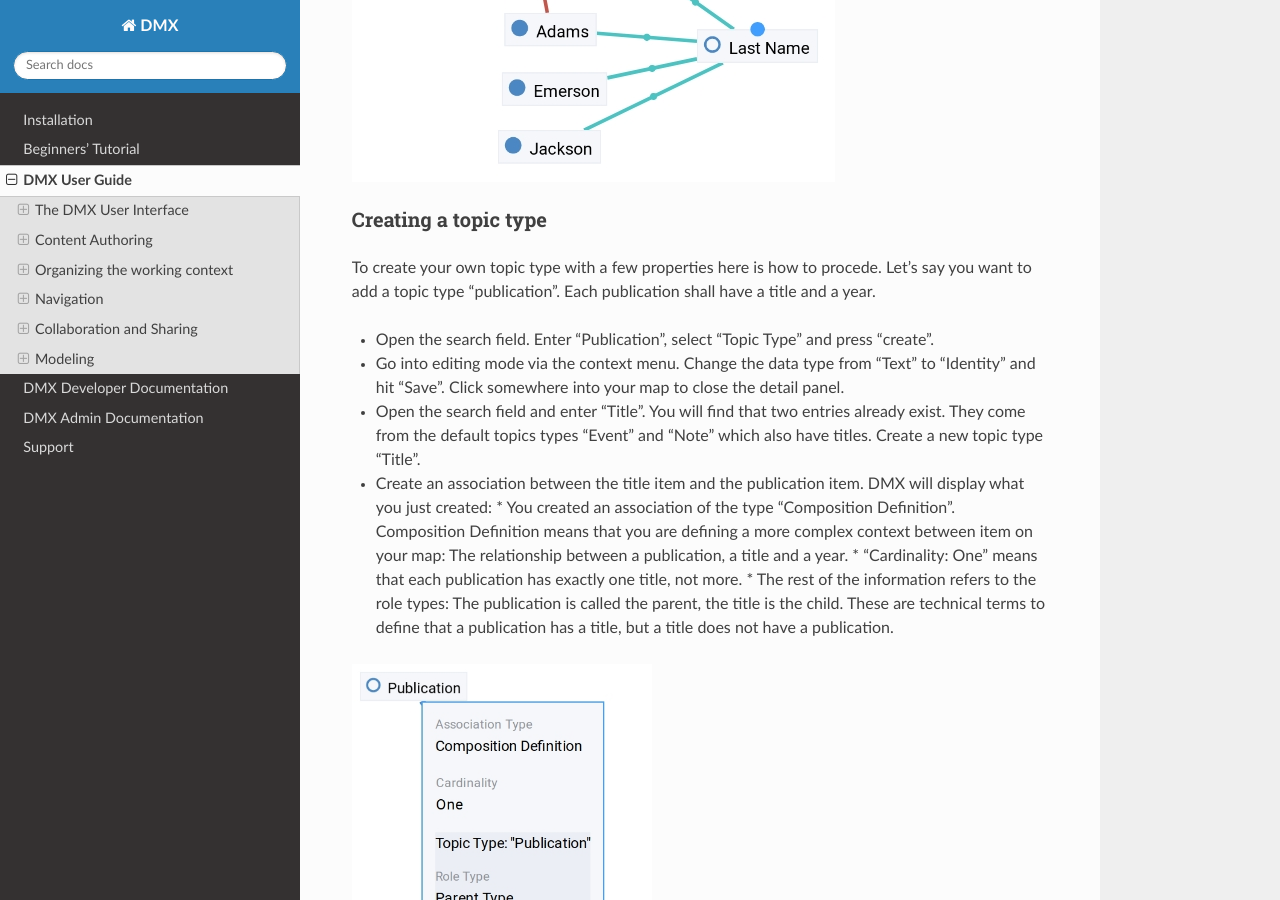
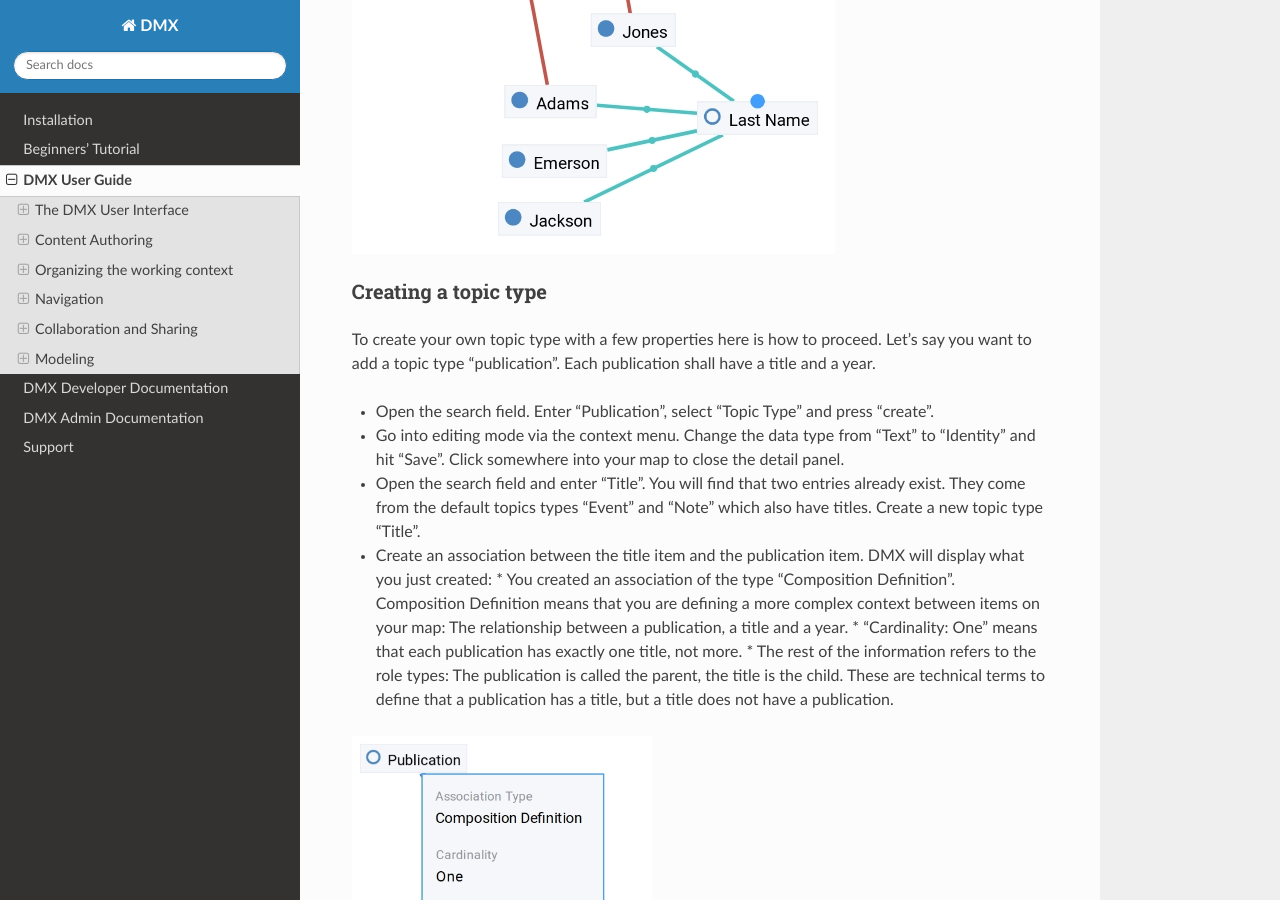
Before and after one commit to dmx-systems/dmx-documentation, a Sphinx documentation site: the page built from docs/user.rst, in a window 1280 px wide and 900 px high, scrolled down 37442 px. Built offline with Sphinx 7.4.7 and the Read the Docs theme 2.0.0, drawn with Linux system fonts in a browser that asks for light colours; some of the changed text lies outside the part shown.

Commit message:
Fixed several typos

```diff
--- a/docs/tutorial.rst
+++ b/docs/tutorial.rst
@@ -24,7 +24,7 @@ When you first look at a new installation of DMX, there is not much there, yet.
 We have a detailed guide to the :ref:`user interface<user-the-dmx-user-interface>` below but here are some essentials:
 
 * In the upper right corner there is a "Login" button. Log in with the user name "admin" and no password.
-* In the upper left corner there is a workspace selector. The only existing workspace is called "DMX". This is your general context everything you are about to do is going to be in (for the moment). Later you will be able to select one of all your workspaces here.
+* In the upper left corner there is a workspace selector. The only existing workspace is called "DMX". This is your general context in which everything you are about to do is going (for the moment). Later you will be able to select one of all your workspaces here.
 * Next to it there is another drop-down menu. This is the topicmap selector. Right now, there is only one topicmap, it's called "untitled".
 
 .. figure:: _static/upper-toolbar.png
@@ -101,7 +101,7 @@ These are the in-map details.
 They tell you that this is an "Association", that the association type is "Association".
 You can think of it as a very simple association:
 You just drew a line between two topics.
-Neither does the line have a dedicated meaning nor is it machine-readable.
+The line neither does not have a dedicated meaning.
 Click somewhere onto the topicmap to close the in-map-details.
 
 **********************************
@@ -150,4 +150,4 @@ If you have entered more than one person, you can scroll down in the detail pane
 .. image:: _static/organizational-roles.png
 
 In DMX you are free to define your own topic types and association types.
-Find out more about it in the section about :ref:`Modelling<user-modelling>`.
+Find out more about it in the section about :ref:`Modeling<user-modeling>`.
--- a/docs/user.rst
+++ b/docs/user.rst
@@ -165,7 +166,7 @@ The "View" tab
 
 The fourth tab "View" allows you to view and edit the *configuration of types*.
 Thus, the tab is grayed out if the selected item is not a topic type or an association type but an individual topic or an association.
-(Read more about the background of the data model in the section about :ref:`Modeling<user-modeling>`.
+(Read more about the background of the data model in the section about :ref:`Modeling<user-modeling>`.)
 What you can configure in this "View config" has nothing to do with editing the actual data model.
 These changes just have an impact on how items are rendered on your topicmap:
 You can assign custom icons to topic types, or colors to association types.
@@ -331,10 +332,12 @@ To delete several items in one go select all of them by clicking them with the C
 
 .. image:: _static/bulk-delete-1.jpg
 
-Then procede as above:
+Then proceed as above:
 Left-click onto the item and drag your mouse onto the delete button.
 
 .. image:: _static/bulk-delete-2.jpg
+
+.. _user-organizing-the-working-context:
 
 ******************************
 Organizing the working context
@@ -856,7 +860,7 @@ If you are sure do not need it, you can explicitly delete it.
 Creating a topic type
 =====================
 
-To create your own topic type with a few properties here is how to procede.
+To create your own topic type with a few properties here is how to proceed.
 Let's say you want to add a topic type "publication".
 Each publication shall have a title and a year.
 
@@ -864,7 +868,7 @@ Each publication shall have a title and a year.
 - Go into editing mode via the context menu. Change the data type from "Text" to "Identity" and hit "Save". Click somewhere into your map to close the detail panel.
 - Open the search field and enter "Title". You will find that two entries already exist. They come from the default topics types "Event" and "Note" which also have titles. Create a new topic type "Title".
 - Create an association between the title item and the publication item. DMX will display what you just created:
-  * You created an association of the type "Composition Definition". Composition Definition means that you are defining a more complex context between item on your map: The relationship between a publication, a title and a year.
+  * You created an association of the type "Composition Definition". Composition Definition means that you are defining a more complex context between items on your map: The relationship between a publication, a title and a year.
   * "Cardinality: One" means that each publication has exactly one title, not more.
   * The rest of the information refers to the role types: The publication is called the parent, the title is the child. These are technical terms to define that a publication has a title, but a title does not have a publication.
 
```
Also changed, not shown: other parts of docs/user.rst (+5 -3 lines).
